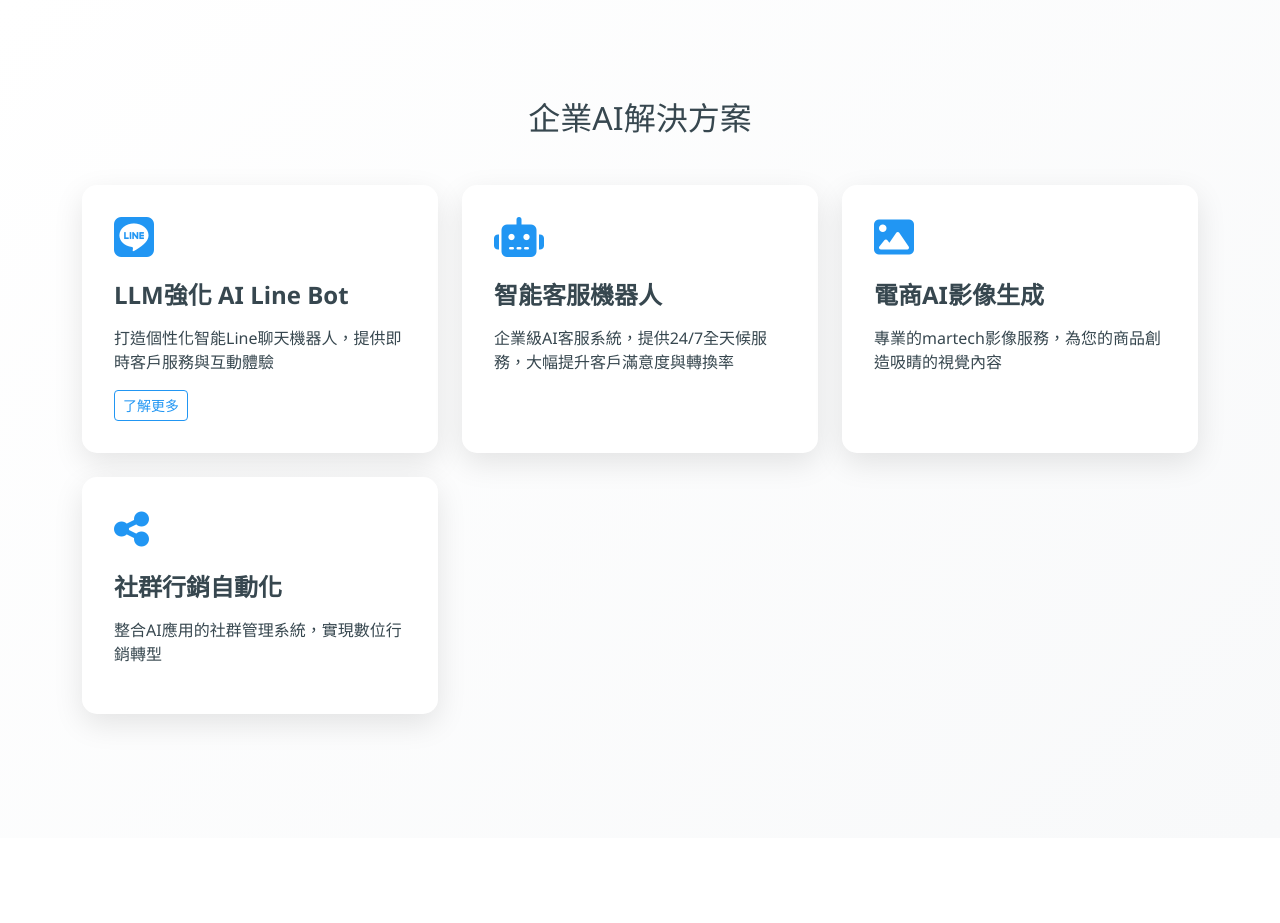
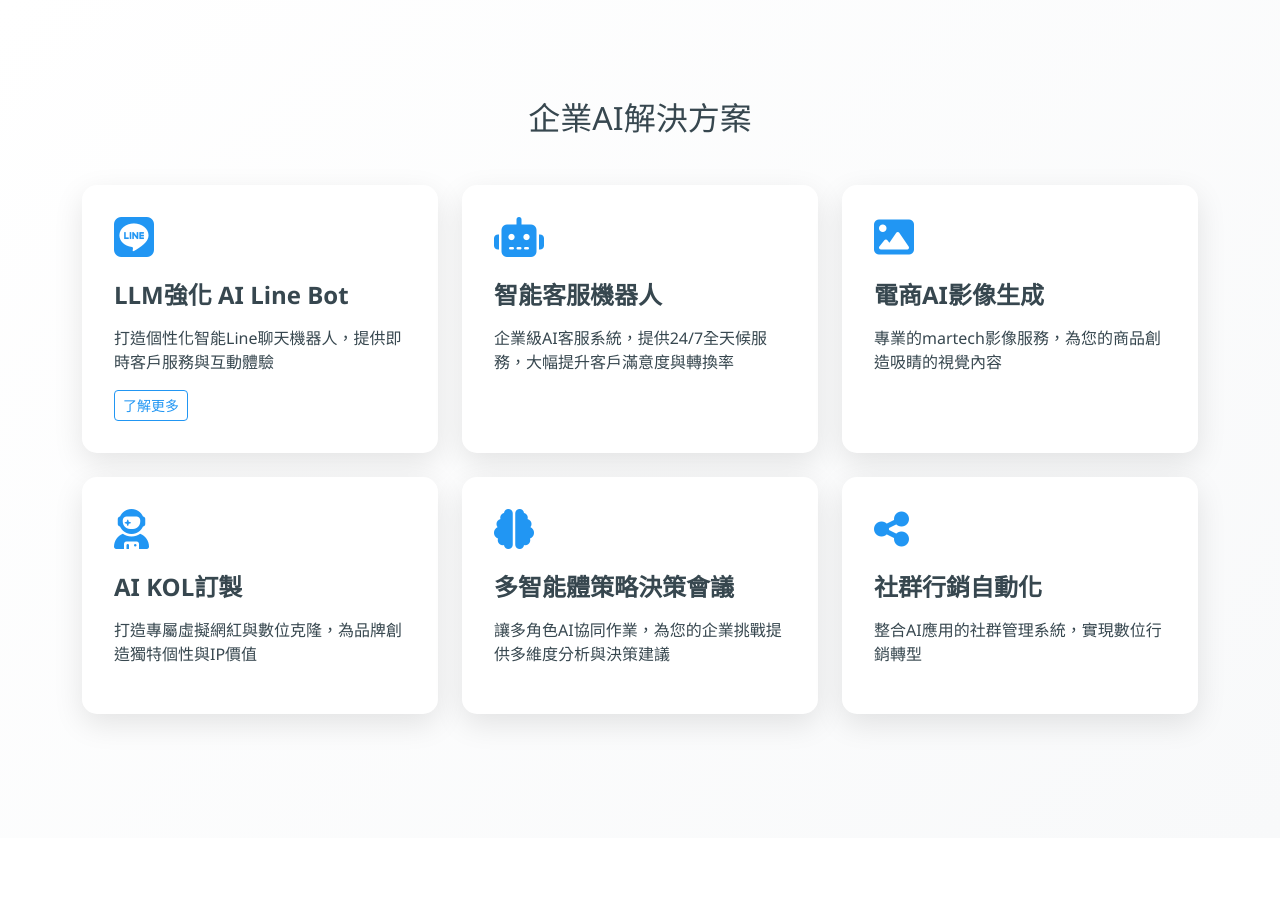
Before and after one commit to mkhsu2002/FlyPigWeb, a Flask app: page / in a window 1280 px wide. Shown: the part 2150-3073 px from the top of the page. Run offline with Flask 3, Linux system fonts and the light colour scheme.

Commit message:
Add two new enterprise AI solutions: AI KOL customization and multi-agent strategic decision-making.
Replit-Commit-Author: Agent
Replit-Commit-Session-Id: cb7e6e7d-7179-45f5-8955-1c067cf7ddf1
Replit-Commit-Screenshot-Url: https://storage.googleapis.com/screenshot-production-us-central1/fce4f715-6e2b-43e1-9d2a-a11c9c581b58/5cd66b31-a3e2-40b9-b17c-31d4d29f642d.jpg

```diff
--- a/templates/index.html
+++ b/templates/index.html
@@ -170,6 +170,20 @@
                     </article>
                 </div>
                 <div class="col-lg-4 mb-4" data-aos="zoom-in" data-aos-delay="400">
+                    <article class="service-card">
+                        <i class="fas fa-user-astronaut" aria-hidden="true"></i>
+                        <h3>AI KOL訂製</h3>
+                        <p>打造專屬虛擬網紅與數位克隆，為品牌創造獨特個性與IP價值</p>
+                    </article>
+                </div>
+                <div class="col-lg-4 mb-4" data-aos="zoom-in" data-aos-delay="500">
+                    <article class="service-card">
+                        <i class="fas fa-brain" aria-hidden="true"></i>
+                        <h3>多智能體策略決策會議</h3>
+                        <p>讓多角色AI協同作業，為您的企業挑戰提供多維度分析與決策建議</p>
+                    </article>
+                </div>
+                <div class="col-lg-4 mb-4" data-aos="zoom-in" data-aos-delay="600">
                     <article class="service-card">
                         <i class="fas fa-share-nodes" aria-hidden="true"></i>
                         <h3>社群行銷自動化</h3>
--- a/templates/line_bot_service.html
+++ b/templates/line_bot_service.html
@@ -457,6 +457,8 @@
                         <li><a href="/line-bot-service" class="text-white">LLM強化 AI Line Bot</a></li>
                         <li><a href="/#services" class="text-white">智能客服機器人</a></li>
                         <li><a href="/#services" class="text-white">電商AI影像生成</a></li>
+                        <li><a href="/#services" class="text-white">AI KOL訂製</a></li>
+                        <li><a href="/#services" class="text-white">多智能體策略決策會議</a></li>
                         <li><a href="/#services" class="text-white">社群行銷自動化</a></li>
                     </ul>
                 </div>
```
